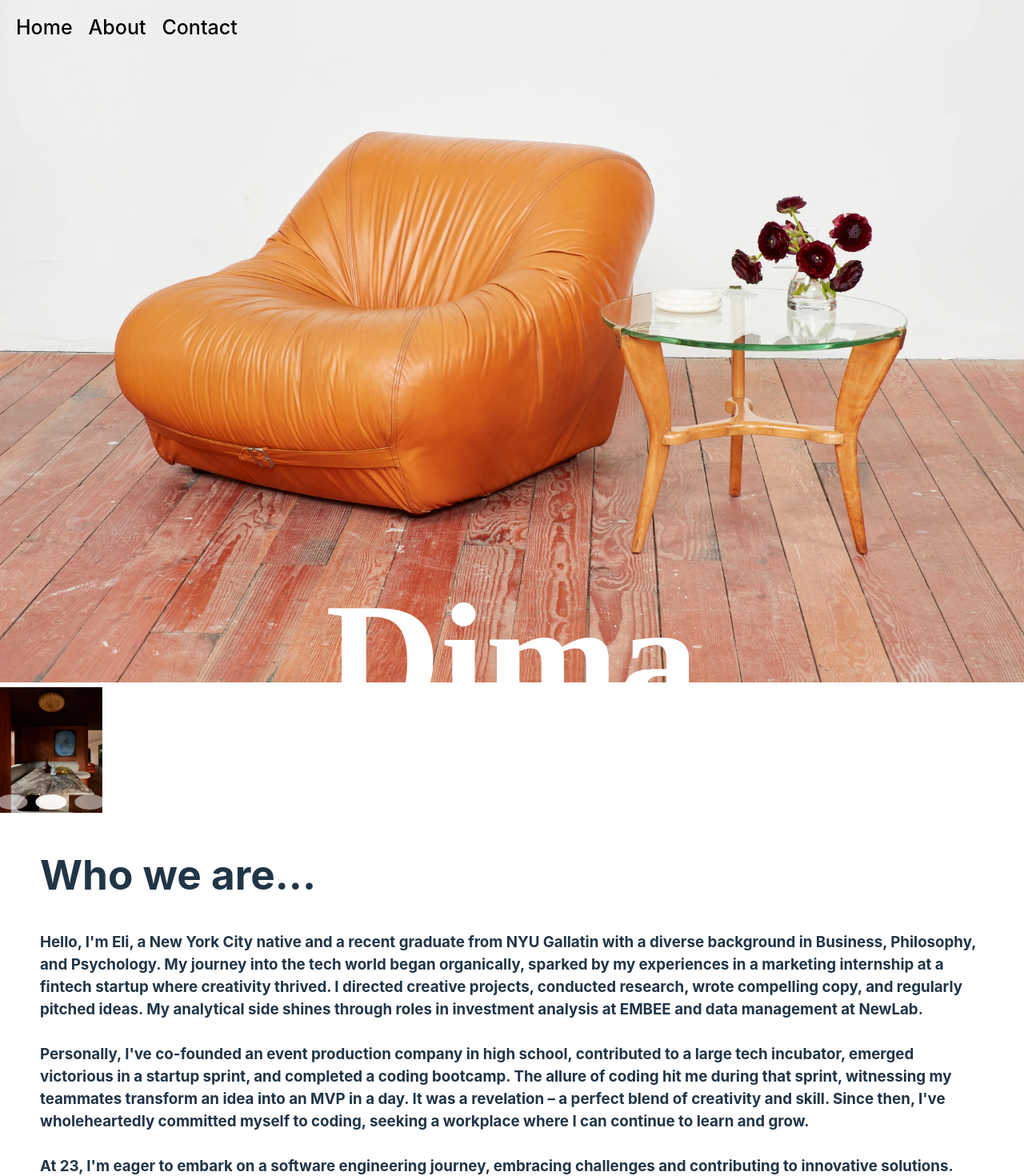
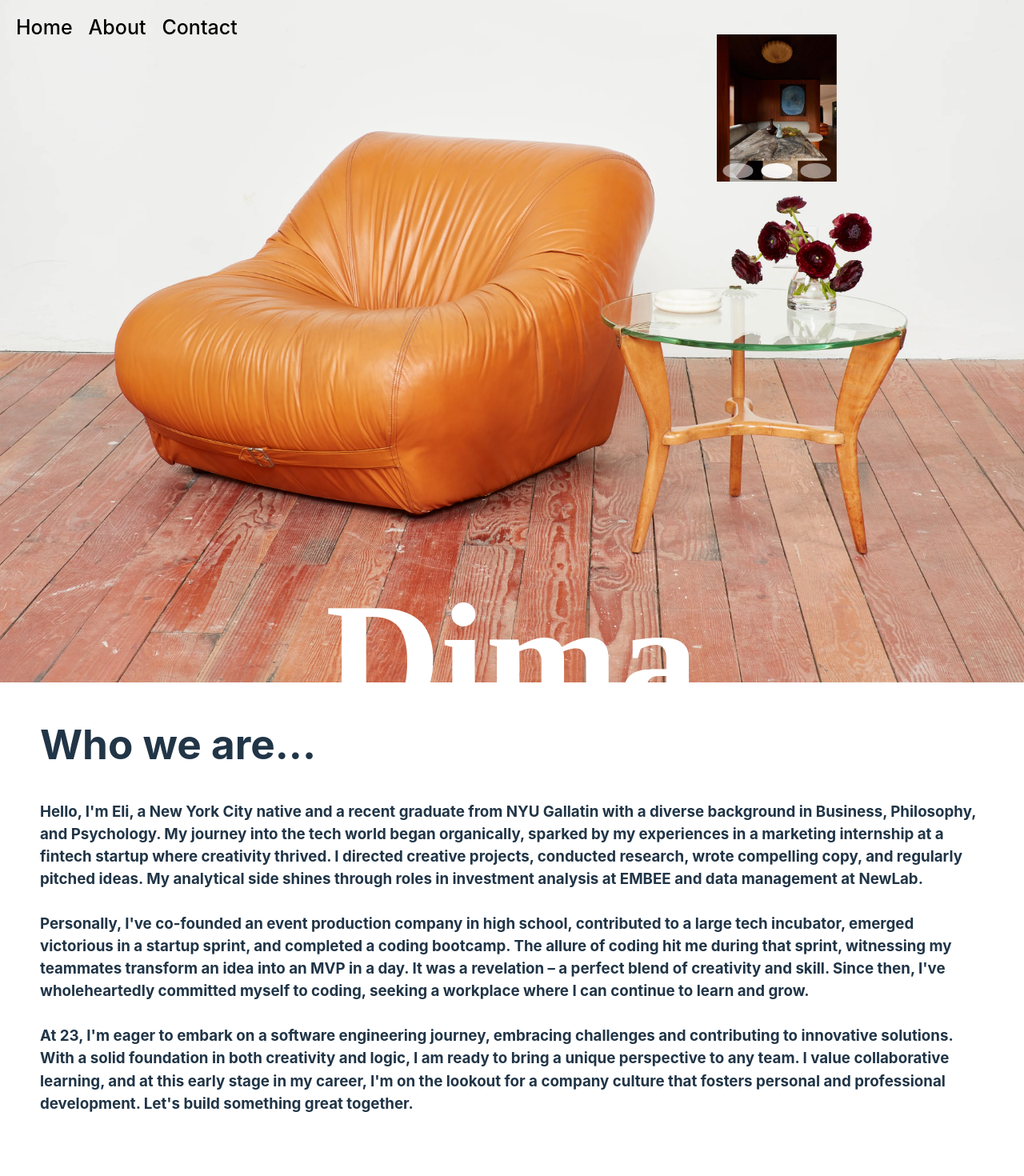
Before and after one commit to ebanchik/dima_studio, a React (Vite) app: page / in a window 1280 px wide. Shown: the top 1470 px of the page at 80% size. After the commit the page ends 1402 px from the top, so only its background shows below. Built offline with nearby package versions, Linux system fonts and the light colour scheme; a web font is replaced by a local one.

Commit message:
move carousel

```diff
--- a/src/App.css
+++ b/src/App.css
@@ -10,6 +10,10 @@ html {
 }
 
 /* styles.css */
+
+.header-container {
+  position: relative;
+}
 
 .header-background {
   width: 100%; /* Adjust the width as needed */
@@ -80,9 +84,11 @@ nav ul li a {
 
 
 .carousel {
-  position: relative;
+  position: absolute;
+  top: 5%;
+  left: 70%;
   overflow: hidden;
-  width: 10%; /* Adjust the width as needed */
+  width: 150px; /* Adjust the width as needed */
 }
 
 .slide {
--- a/src/App.jsx
+++ b/src/App.jsx
@@ -2,19 +2,13 @@ import { Header } from "./Header";
 // import { Content } from "./Content";
 // import { Footer } from "./Footer";
 import { About } from "./About";
-import { Carousel } from "./Carousel";
+// import { Carousel } from "./Carousel";
 
 function App() {
-  const images = [
-    "/assets/images/chair.png",
-    "/assets/images/dining_room.png",
-    "/assets/images/living_room.png",
-  ];
 
   return (
     <div>
       <Header />
-      <Carousel images={images} />
       <About />
     </div>
   );
--- a/src/Header.jsx
+++ b/src/Header.jsx
@@ -1,8 +1,17 @@
 // Header.js
+import Carousel from './Carousel';
+
 export function Header() {
+  const images = [
+    "/assets/images/chair.png",
+    "/assets/images/dining_room.png",
+    "/assets/images/living_room.png",
+  ];
+
   return (
     <header className="header-container">
     <img src="/assets/013_381.jpeg" alt="Background" className="header-background" />
+    <Carousel images={images} />
     <h1>Dima Studio</h1>
     <nav>
       <ul>
```
